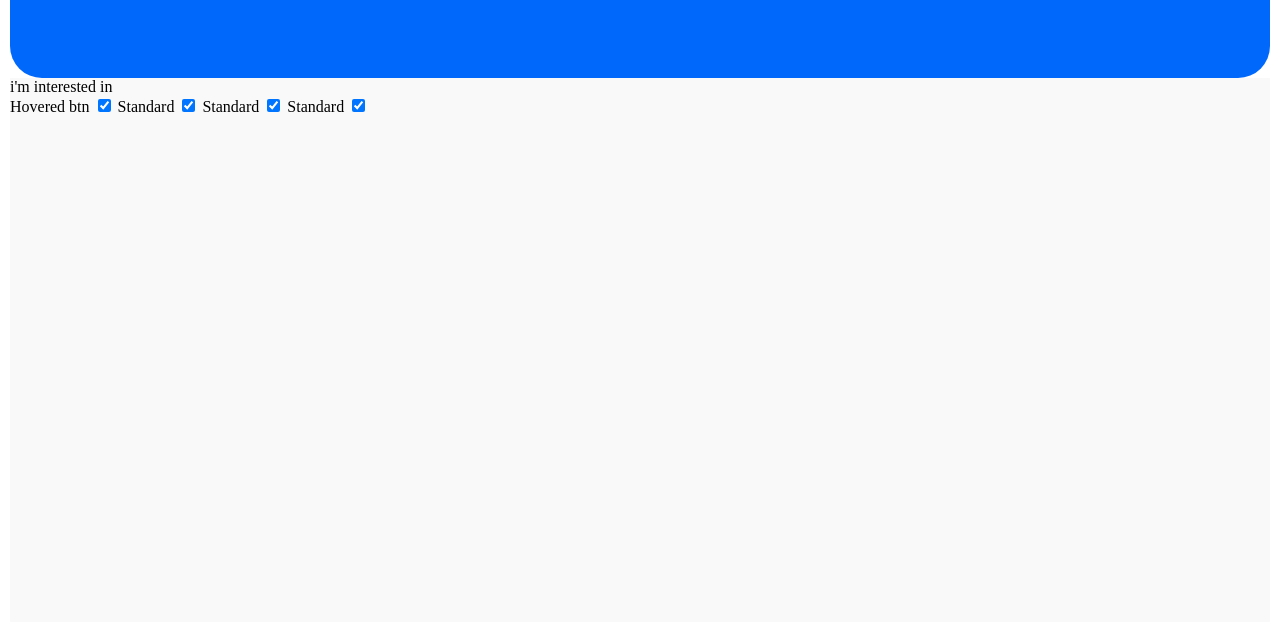
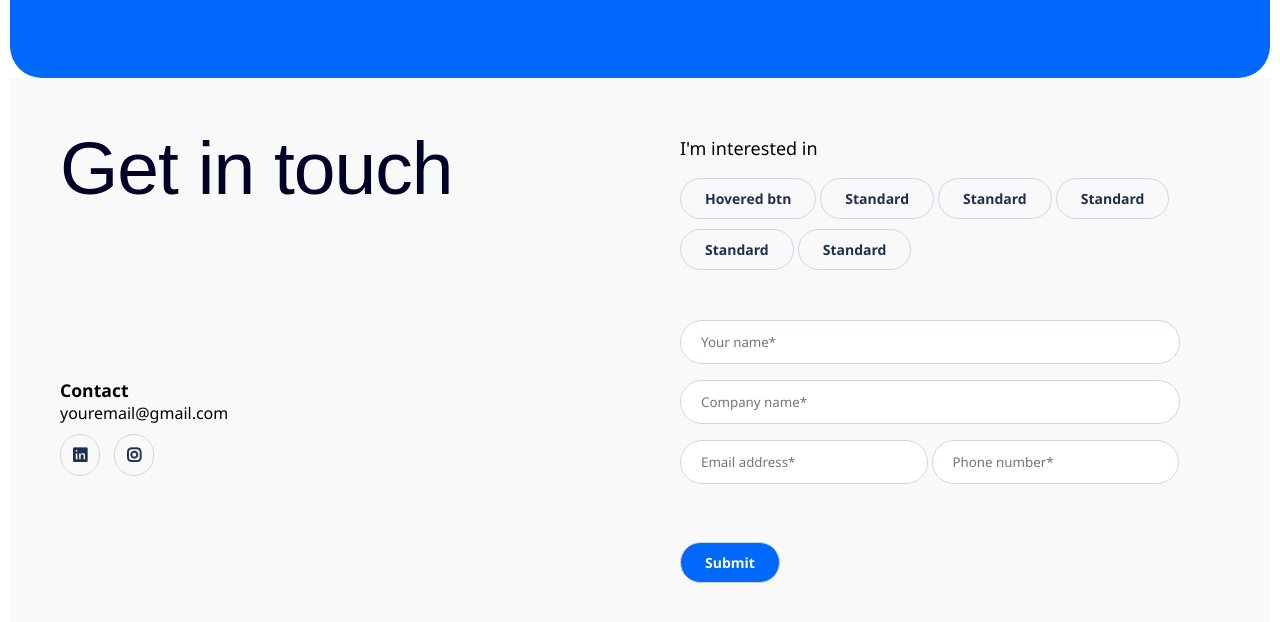
Before and after one commit to Yuliia-Senyk/homeworks_web, a plain HTML site: page homework 3/task 1/index.html in a window 1280 px wide. Shown: the part 512-1134 px from the top of the page. Drawn offline with Linux system fonts and the light colour scheme.

Commit message:
homework 3 (task 1), folder "task 1"

```diff
--- a/homework 3/task 1/index.html
+++ b/homework 3/task 1/index.html
@@ -68,34 +68,38 @@
         </div>
 
         <div id="get-in-touch">
+            <div id="contacts">
+                <h1 id="another"> Get in touch</h1>
+                <br />
+                <div id="contact">
+                    <p id="cont">Contact</p><br />
+                    <p id="em">youremail@gmail.com</p><br />
+                    <i id="icon1" class="fa-brands fa-linkedin"></i>
+                    <i id="icon2" class="fa-brands fa-instagram"></i>
+                </div>
+
+            </div>
 
             <div id="form-div">
+                <p id="interest">I'm interested in</p><br />
+                <button class="js-click">Hovered btn</button>
+                <button class="js-click">Standard</button>
+                <button class="js-click">Standard</button>
+                <button class="js-click">Standard</button>
+                <button class="js-click">Standard</button>
+                <button class="js-click">Standard</button>
+
+
                 <form>
-                    <p>i'm interested in</p><br />
+                    <input type="text" id="fname" name="firstname" placeholder="Your name*"><br />
+                    <input type="text" id="cname" name="companyname" placeholder="Company name*"><br />
+                    <input type="email" id="email" name="email" placeholder="Email address*">
+                    <input type="text" id="phone" name="phone" placeholder="Phone number*">
 
-                    <label class="container">
-                        Hovered btn
-                        <input type="checkbox" class="checkmark" checked="checked">
-                    </label>
-
-                    <label class="container">
-                        Standard
-                        <input type="checkbox" class="checkmark" checked="checked">
-                    </label>
-
-                    <label class="container">
-                        Standard
-                        <input type="checkbox" class="checkmark" checked="checked">
-                    </label>
-
-                    <label class="container">
-                        Standard
-                        <input type="checkbox" class="checkmark" checked="checked">
-                    </label>
+                    <input type="submit" id="sbmt-btn"/>
                 </form>
             </div>
         </div>
-
     </main>
 </body>
 </html>
--- a/homework 3/task 1/styles/style.css
+++ b/homework 3/task 1/styles/style.css
@@ -40,6 +40,7 @@ header {
 
 body{
     margin:10px;
+    margin-bottom:0;
 }
 
 .hovered-btn {
@@ -56,7 +57,7 @@ body{
     margin-left:0px;
 }
 
-#primary-btn {
+#primary-btn{
     display: inline-flex;
     padding: 1px 20px;
     justify-content: center;
@@ -101,7 +102,7 @@ h1{
 }
 
 #inner {
-    width: 70%; /* Can be in percentage also. */
+    width: 70%;
     margin: auto;
     position: absolute;
 
@@ -123,5 +124,126 @@ img{
 
 #get-in-touch {
     background:#F9F9F9;
-    height:712px;
+    height:450px;
+    padding:50px;
 }
+
+#another {
+    color: #000029;
+    font-family: Arial;
+    font-size: 75px;
+    font-style: normal;
+    font-weight: 400;
+    line-height: 80px;
+    letter-spacing: -1px;
+}
+
+button, #sbmt-btn {
+    padding: 10px;
+    margin: 10px;
+    color: rgb(30,48,80);
+    font-family: 'Segoe UI';
+    font-size: 14px;
+    font-weight: bold;
+    display: inline-flex;
+    padding: 10px 24px;
+    justify-content: center;
+    align-items: center;
+    border-radius: 600px;
+    margin: 0;
+    border: 1px solid #CBD7E8;
+    background: #F9F9F9;
+    margin-top: 10px;
+}
+
+    button:hover {
+        background: #0168FC;
+        color: white;
+    }
+
+    button:focus {
+        background: #0168FC;
+        color: white;
+    }
+
+#form-div {
+    width: 500px;
+    float:right;
+    margin-right:40px;
+}
+
+#interest {
+    font-family: 'Segoe UI';
+    font-style: normal;
+    font-size:18px;
+    line-height:40px;
+}
+
+input[type=text], select {
+    width: 100%;
+    padding: 12px 20px;
+    margin: 8px 0;
+    display: inline-block;
+    border: 1px solid #CBD7E8;
+    border-radius: 600px;
+    box-sizing: border-box;
+    font-family: 'Segoe UI';
+}
+
+input[type=email], #phone {
+    width: 49.5%;
+    padding: 12px 20px;
+    margin: 8px 0;
+    display: inline-block;
+    border: 1px solid #CBD7E8;
+    border-radius: 600px;
+    box-sizing: border-box;
+    font-family: 'Segoe UI';
+}
+
+#fname {
+    margin-top: 50px;
+}
+
+#sbmt-btn {
+    background: #0168FC;
+    color: white;
+    margin-top:50px;
+}
+
+#contacts{
+    width:40%;
+    margin-right:0;
+    float:left;
+}
+
+#contact{
+    margin-top:170px;
+}
+
+#icon1, #icon2 {
+    padding: 10px;
+    margin: 10px;
+    color: rgb(30,48,80);
+    font-weight: bold;
+    display: inline-flex;
+    padding: 12px 12px;
+    justify-content: center;
+    align-items: center;
+    border-radius: 600px;
+    margin: 0;
+    border: 1px solid #CBD7E8;
+    background: #F9F9F9;
+    margin-top: 10px;
+    margin-right:10px;
+}
+
+#cont{
+    font-family:'Segoe UI';
+    font-weight:bold;
+    font-size:110%;
+}
+
+#em {
+    font-family: 'Segoe UI';
+}
```
Also changed, not shown: 1 other file.
